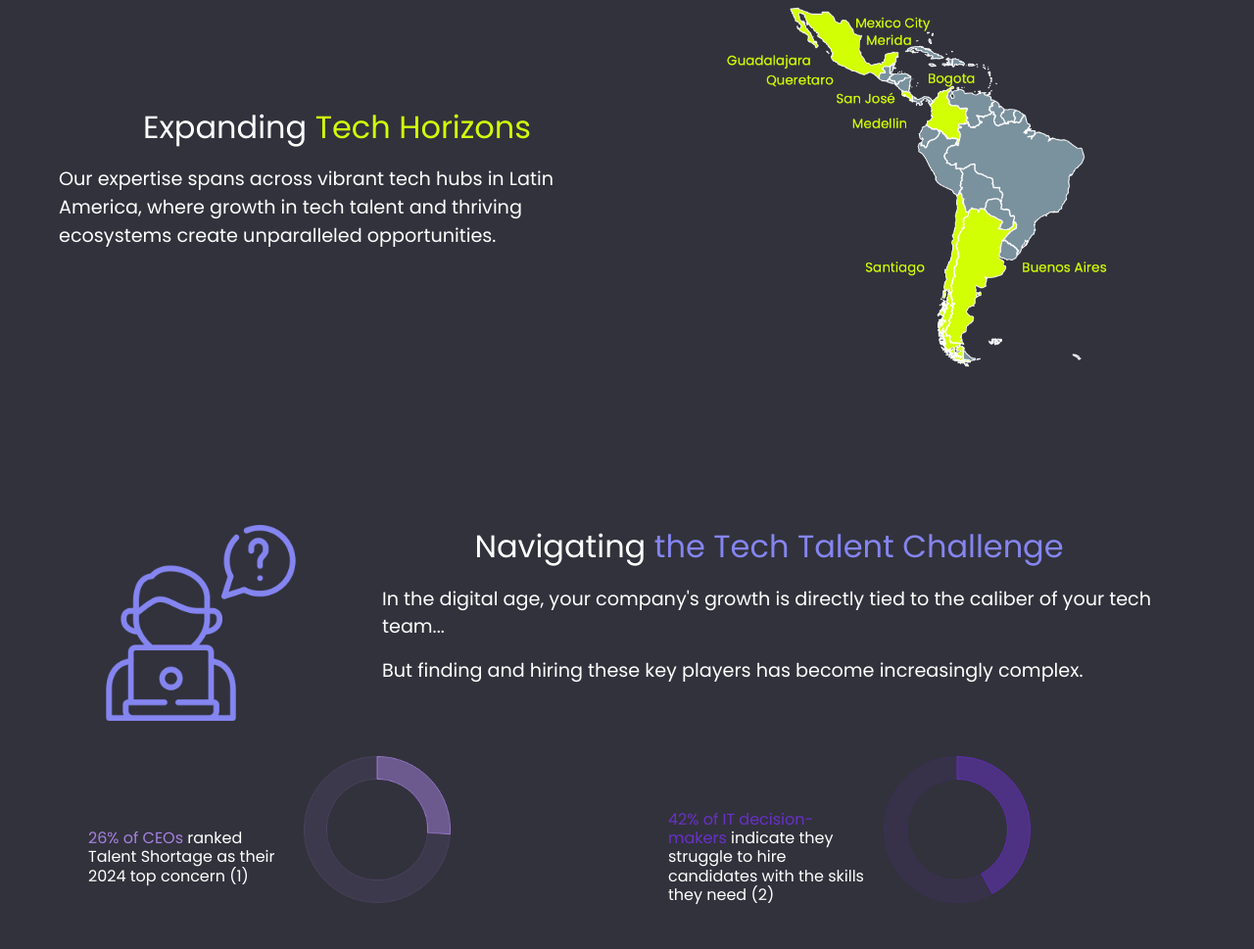
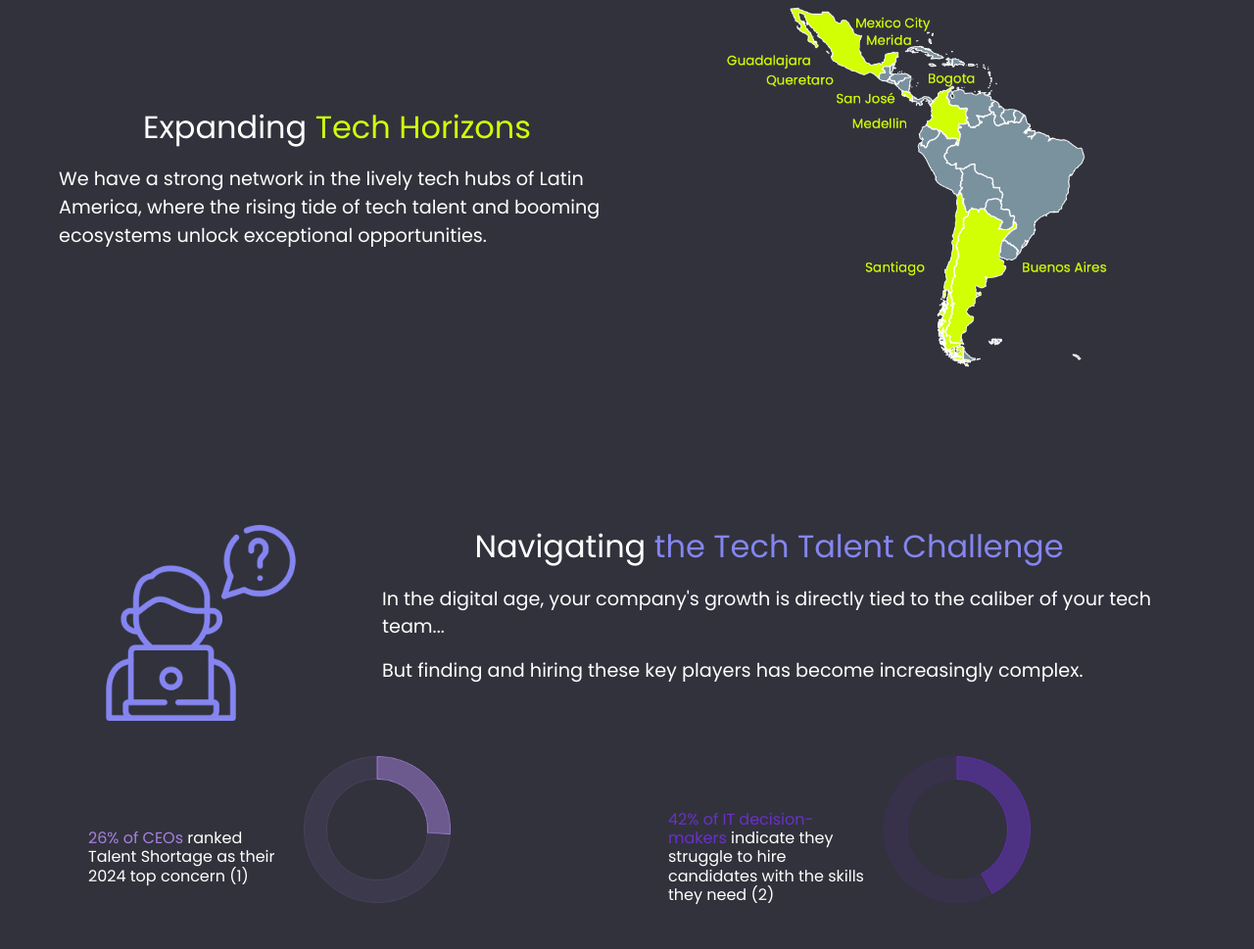
Before and after one commit to jorguzman100/talentquery, a website: page public_html/index.html in a window 1280 px wide. Shown: the part 1415-2384 px from the top of the page at 98% size. Drawn offline with nearby package versions, Linux system fonts and the light colour scheme.

Commit message:
new style - Format updates

```diff
--- a/public_html/index.html
+++ b/public_html/index.html
@@ -91,9 +91,7 @@
                 <div class="row align-items-center">
                     <div class="col-lg-6">
                         <h2 class="section-title">Expanding <span class="highlight">Tech Horizons</span></h2>
-                        <p class="section-content">
-                            Our expertise spans across vibrant tech hubs in Latin America, where growth in tech talent
-                            and thriving ecosystems create unparalleled opportunities.
+                        <p class="section-content"> We have a strong network in the lively tech hubs of Latin America, where the rising tide of tech talent and booming ecosystems unlock exceptional opportunities.
                         </p>
                     </div>
                     <div class="col-lg-6 text-center">
```
